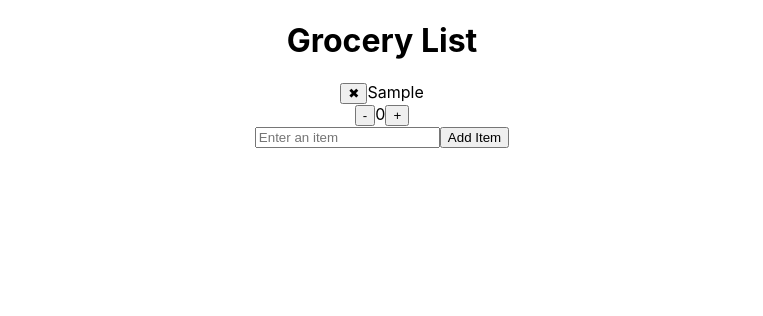
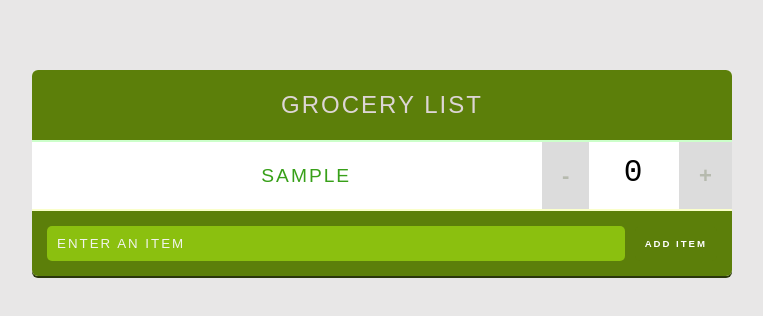
Before and after one commit to domoramas/learing_react, a React (Create React App) app in the folder react-grocerylist/: page / in a window 1280 px wide. Both pictures are taken after typing "Sample" into the empty fields and a click on the input "Add Item". Shown: the top 316 px of the page, without its empty margins (258-1021 px from the left). Built offline with nearby package versions, Linux system fonts and the light colour scheme.

Commit message:
basic function some styling

```diff
--- a/react-grocerylist/src/Quantity.js
+++ b/react-grocerylist/src/Quantity.js
@@ -5,7 +5,7 @@ const Quantity = ({index, quantity, changeQuantity}) => {
     return (
       <div className="counter">
         <button className="counter-action decrement" onClick={()=>changeQuantity(index, -1)} > - </button>
-        <span className="counter-score">{ quantity }</span>
+        <span className="counter-quantity">{ quantity }</span>
         <button className="counter-action increment" onClick={()=>changeQuantity(index, +1)}> + </button>
       </div>
     );
--- a/react-grocerylist/src/index.css
+++ b/react-grocerylist/src/index.css
@@ -1,14 +1,179 @@
+/* ELEMENT STYLES -------------------- */
 body {
-  margin: 0;
-  padding: 0;
-  font-family: -apple-system, BlinkMacSystemFont, "Segoe UI", "Roboto", "Oxygen",
-    "Ubuntu", "Cantarell", "Fira Sans", "Droid Sans", "Helvetica Neue",
-    sans-serif;
-  -webkit-font-smoothing: antialiased;
-  -moz-osx-font-smoothing: grayscale;
+  background: #e8e7e7;
+  font-family: arial;
+  text-transform: uppercase;
 }
 
-code {
-  font-family: source-code-pro, Menlo, Monaco, Consolas, "Courier New",
-    monospace;
+header {
+  color: rgb(221, 213, 213);
+  padding: 5px 10px;
+  text-align: center;
+  display: flex;
+  align-items: center;
+  background-color: #5C7F0A;
+  border-bottom: solid 2px rgb(204, 255, 202);
 }
+
+header h1 {
+  flex-grow: 1;
+  font-size: 1.5em;
+  letter-spacing: 2px;
+  font-weight: normal;
+}
+
+/* FORMS */
+form {
+  display: flex;
+  background-color: #5C7F0A;
+}
+
+input[type=text] {
+  flex-grow: 1;
+  border-width: 0 0 1px 0;
+  margin: 15px 10px 15px 15px;
+  padding: 10px;
+  border-radius: 5px;
+  background-color: rgb(139, 192, 15);
+  border-style: none;
+  text-shadow: none;
+  text-transform: uppercase;
+  color: rgb(240, 241, 238);
+  letter-spacing: 2px;
+  outline: none;
+}
+
+input[type=text]::-webkit-input-placeholder{
+  color: rgb(241, 243, 237);
+  letter-spacing: 2px;
+}
+
+input[type=text]:focus{
+  background-color: rgba(0, 0, 0, 0.2);
+}
+
+input[type=submit] {
+  display: block;
+  font-size: .6em;
+  margin: 15px 15px 15px 0;
+  padding: 10px;
+  background-color: #5C7F0A;
+  border-radius: 5px;
+  border: none;
+  color: #fff;
+  letter-spacing: 2px;
+  font-weight: bold;
+  text-shadow: none;
+  text-transform: uppercase;
+  cursor: pointer;
+}
+
+button,
+input[type=submit] {
+  outline: none;
+  transition: background-color 0.2s ease,
+              color 0.2s ease;
+}
+
+/* ICONS */
+svg {
+  width: 28px;
+  height: 19px;
+  margin-right: 5px;
+  fill: #F0F0F0;
+}
+
+.is-high-score {
+  fill: #FFC657;
+  animation: grow 0.35s ease-in-out;
+  transform-origin: 50% 50%;
+}
+
+@keyframes grow {
+  50% { transform: scale(1.4) rotate(-3deg); }
+}
+
+/* COMPONENT STYLES -------------------- */
+.App {
+  background: #fff;
+  width: 700px;
+  margin: 70px auto;
+  box-shadow: 0 2px 0 rgb(42, 54, 12);
+  border-radius: 6px;
+  overflow: hidden;
+}
+
+.item {
+  display: flex;
+  font-size: 1.2em;
+  border-bottom: solid 2px #EEEEEE;
+  letter-spacing: 2px;
+}
+
+  .item:last-of-type {
+    border-bottom-color: rgb(250, 255, 202);
+  }
+
+  .item-name:hover .remove-item {
+    visibility: visible;
+  }
+
+  .item-name,
+  .counter-score {
+    color: rgb(56, 160, 25);
+  }
+
+  .item-name {
+    flex-grow: 1;
+    line-height: 3.5em;
+    padding-left: 10px;
+  }
+
+  .remove-item {
+    font-size: 1.15em;
+    border: none;
+    outline: none;
+    visibility: hidden;
+    color: #EF5350;
+    cursor: pointer;
+    margin: 0 10px 0 0;
+    padding: 0;
+    background: none;
+  }
+
+.counter{
+  display: flex;
+  width: 190px;
+}
+
+  .counter-action {
+    border: none;
+    font-size: 1.15em;
+    font-weight: bold;
+    color: rgb(182, 186, 174);
+    background-color: #DCDCDC;
+    display: block;
+    padding: 20px 20px;
+    cursor: pointer;
+    outline: none;
+  }
+
+  .counter-action:hover {
+    color: #fff;
+  }
+
+  .increment:hover {
+    background: #83D97C;
+  }
+
+  .decrement:hover {
+    background: #EF5350;
+  }
+
+  .counter-quantity {
+    flex-grow: 1;
+    text-align: center;
+    font-family: monospace;
+    font-size: 2em;
+    line-height: 2em;
+  }
```
